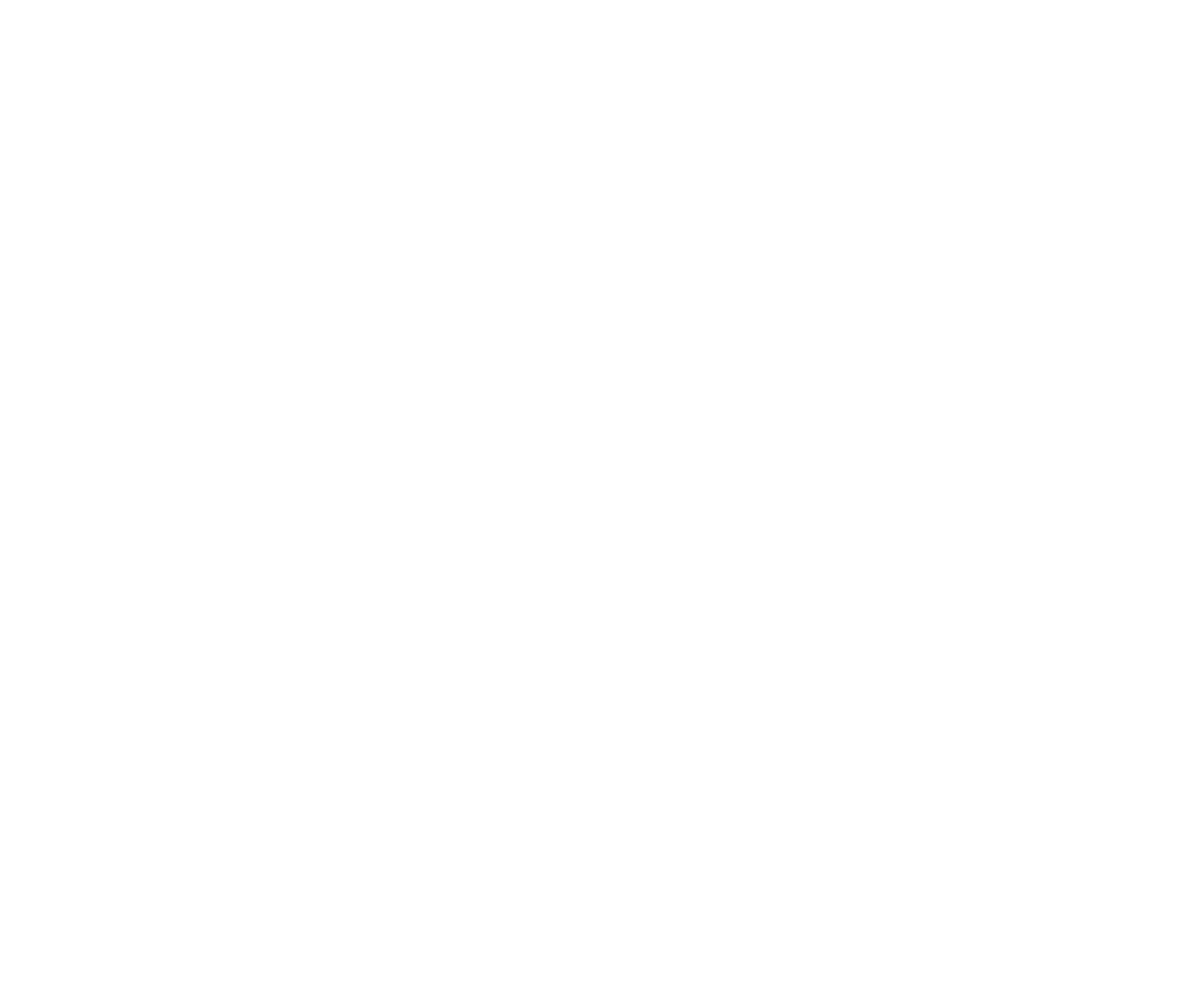
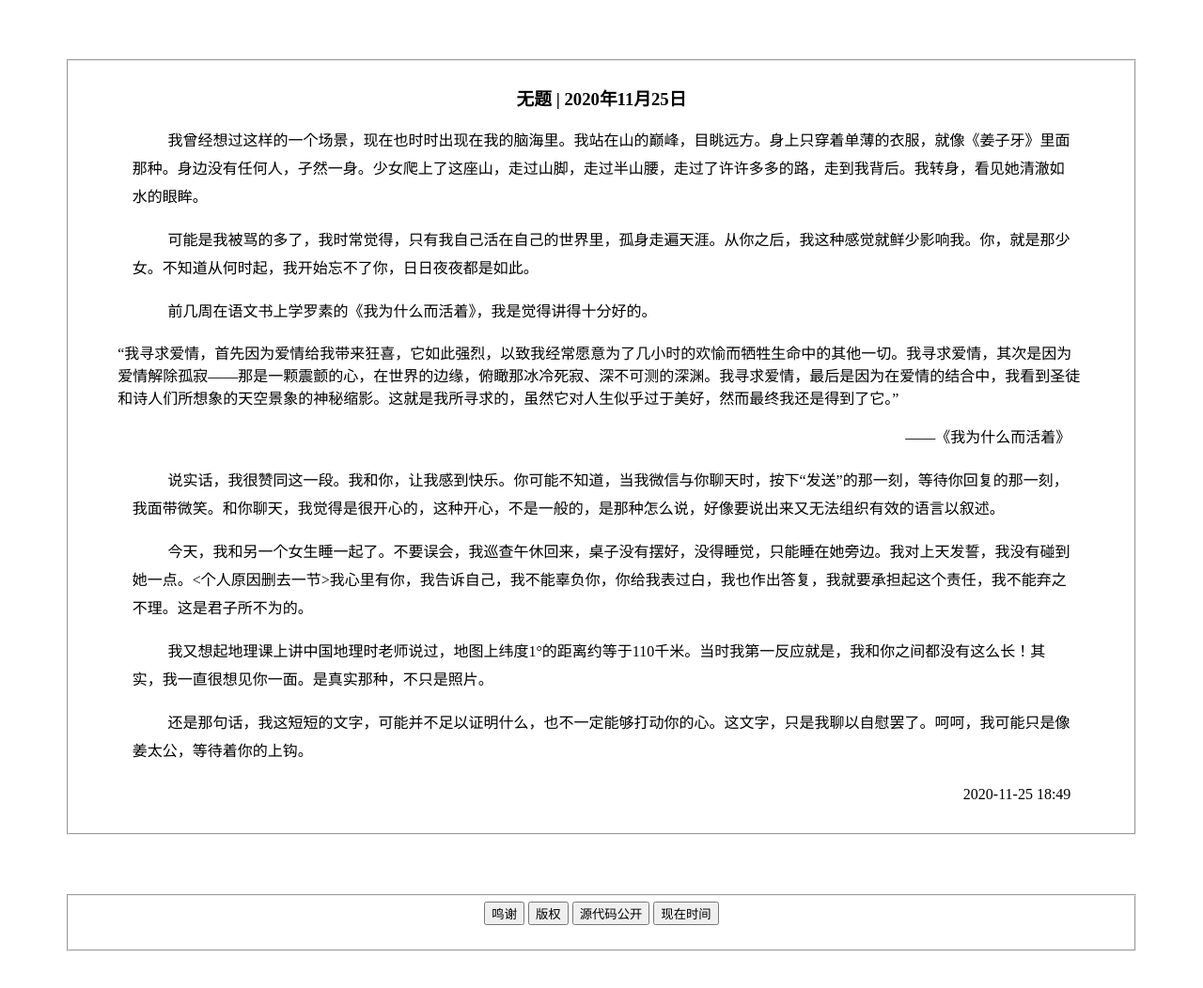
Before and after one commit to AndySoftwareExploit/lovenote, a plain HTML site: page 无题2020-11-25/index.html in a window 1280 px wide. Shown: the whole page at 94% size. Before the commit the page ends 800 px from the top, so only its background shows below. Drawn offline with Linux system fonts and the light colour scheme.

Commit message:
update 1 new, format the code

```diff
--- /dev/null
+++ b/无题2020-11-25/index.css
@@ -0,0 +1,6 @@
+p {line-height:30px;
+    text-indent:1cm;
+    margin-left:5%;
+    margin-right:5%}
+#lineh5 p{line-height:normal; text-indent:0} /* 作文题目不要缩进 */
+#notextindent h3{text-indent:0;} /* 标题行距 */
--- a/无题2020-11-25/index.html
+++ b/无题2020-11-25/index.html
@@ -1,7 +1,41 @@
 <!DOCTYPE html>
 <html>
-    <head>
-        <meta charset="utf-8">
-        <title>无题 | 2020-11-25 | 叶少</title>
-    </head>
+
+<head>
+    <meta charset="utf-8">
+    <title>无题 | 2020-11-25 | 叶少</title>
+    <link rel="stylesheet" type="text/css" href="index.css">
+    <script src="index.js"></script>
+</head>
+
+<body onload="logging()">
+    <fieldset style="margin: 5%;">
+        <h3 id="titlename" align="center">无题 | 2020年11月25日</h3>
+        <p>我曾经想过这样的一个场景，现在也时时出现在我的脑海里。我站在山的巅峰，目眺远方。身上只穿着单薄的衣服，就像《姜子牙》里面那种。身边没有任何人，孑然一身。少女爬上了这座山，走过山脚，走过半山腰，走过了许许多多的路，走到我背后。我转身，看见她清澈如水的眼眸。
+        </p>
+        <p>可能是我被骂的多了，我时常觉得，只有我自己活在自己的世界里，孤身走遍天涯。从你之后，我这种感觉就鲜少影响我。你，就是那少女。不知道从何时起，我开始忘不了你，日日夜夜都是如此。</p>
+        <p>前几周在语文书上学罗素的《我为什么而活着》，我是觉得讲得十分好的。</p>
+        <blockquote>
+            “我寻求爱情，首先因为爱情给我带来狂喜，它如此强烈，以致我经常愿意为了几小时的欢愉而牺牲生命中的其他一切。我寻求爱情，其次是因为爱情解除孤寂——那是一颗震颤的心，在世界的边缘，俯瞰那冰冷死寂、深不可测的深渊。我寻求爱情，最后是因为在爱情的结合中，我看到圣徒和诗人们所想象的天空景象的神秘缩影。这就是我所寻求的，虽然它对人生似乎过于美好，然而最终我还是得到了它。”
+        </blockquote>
+        <p align="right">——《我为什么而活着》</p>
+        <p>说实话，我很赞同这一段。我和你，让我感到快乐。你可能不知道，当我微信与你聊天时，按下“发送”的那一刻，等待你回复的那一刻，我面带微笑。和你聊天，我觉得是很开心的，这种开心，不是一般的，是那种怎么说，好像要说出来又无法组织有效的语言以叙述。
+        </p>
+        <p>今天，我和另一个女生睡一起了。不要误会，我巡查午休回来，桌子没有摆好，没得睡觉，只能睡在她旁边。我对上天发誓，我没有碰到她一点。&lt;个人原因删去一节&gt;我心里有你，我告诉自己，我不能辜负你，你给我表过白，我也作出答复，我就要承担起这个责任，我不能弃之不理。这是君子所不为的。
+        </p>
+        <p>我又想起地理课上讲中国地理时老师说过，地图上纬度1°的距离约等于110千米。当时我第一反应就是，我和你之间都没有这么长！其实，我一直很想见你一面。是真实那种，不只是照片。</p>
+        <p>还是那句话，我这短短的文字，可能并不足以证明什么，也不一定能够打动你的心。这文字，只是我聊以自慰罢了。呵呵，我可能只是像姜太公，等待着你的上钩。</p>
+        <p align="right">2020-11-25 18:49</p>
+    </fieldset>
+    <fieldset style="margin: 5%;">
+        <div align="center">
+            <button type="button" onclick="thanks()">鸣谢</button>
+            <button type="button" onclick="copyright()">版权</button>
+            <button type="button" onclick="opensource()">源代码公开</button>
+            <button type="button" onclick="whattime()">现在时间</button>
+            <p id="whatti"></p>
+        </div>
+    </fieldset>
+</body>
+
 </html>
--- /dev/null
+++ b/无题2020-11-25/index.js
@@ -0,0 +1,16 @@
+function logging() {
+    console.log("写于2020年11月25日 18：49")
+}
+function thanks() {
+    window.alert("感谢 叶少 以及 娘子。\n同时也感谢某某同学为我鼓励。")
+}
+function copyright() {
+    window.alert("版权所有 ©2020 叶少 及 lsy。\n\n\n转载请声明原作者：叶少。")
+}
+function opensource() {
+    window.location.href = './opensource.html'
+}
+function whattime() {
+    var a = new Date();
+    document.getElementById("whatti").innerHTML = a;
+}
```
Also changed, not shown: 无题2020-11-25/opensource.html (added, +55 -0 lines), 有你真好/index.html (+11 -4 lines).
